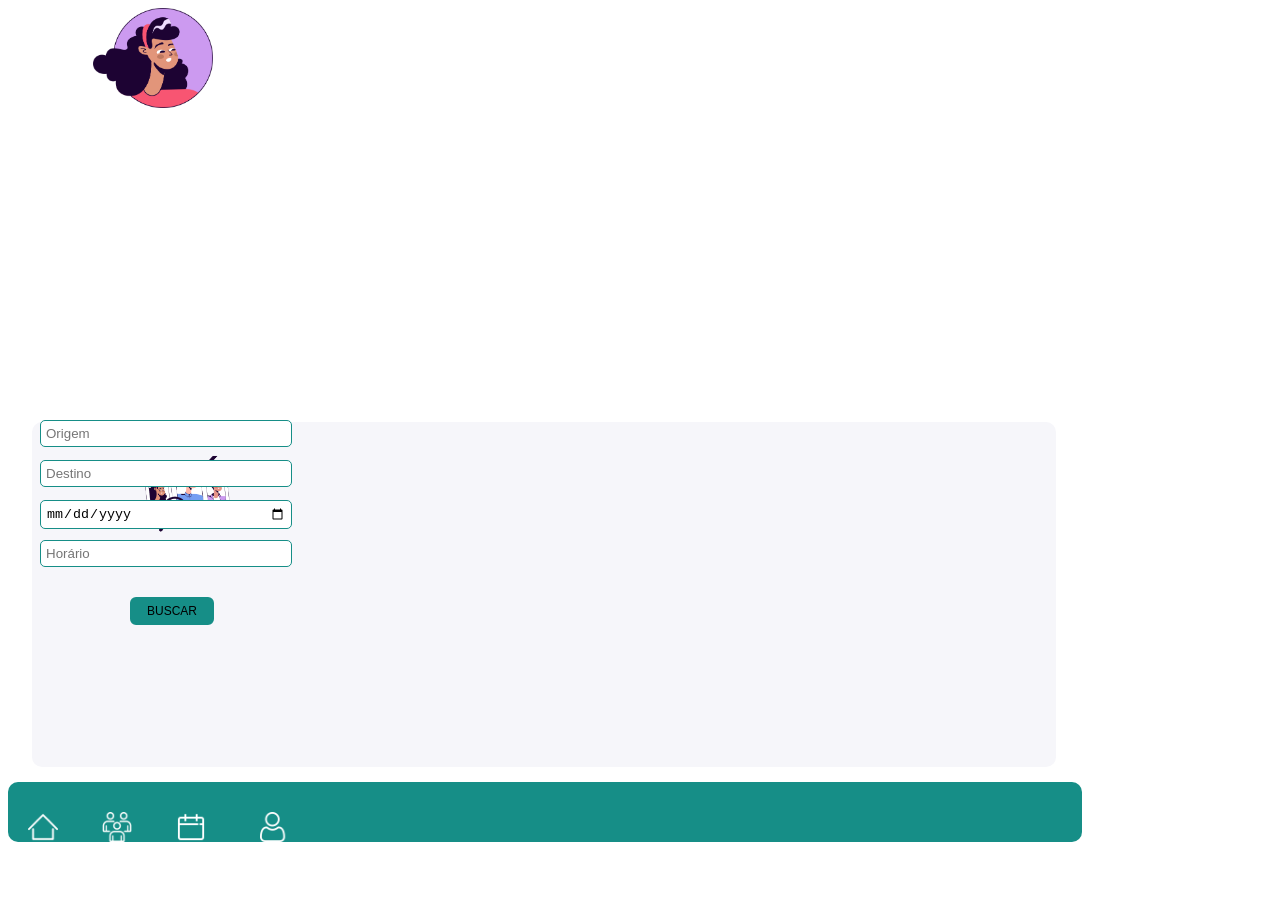
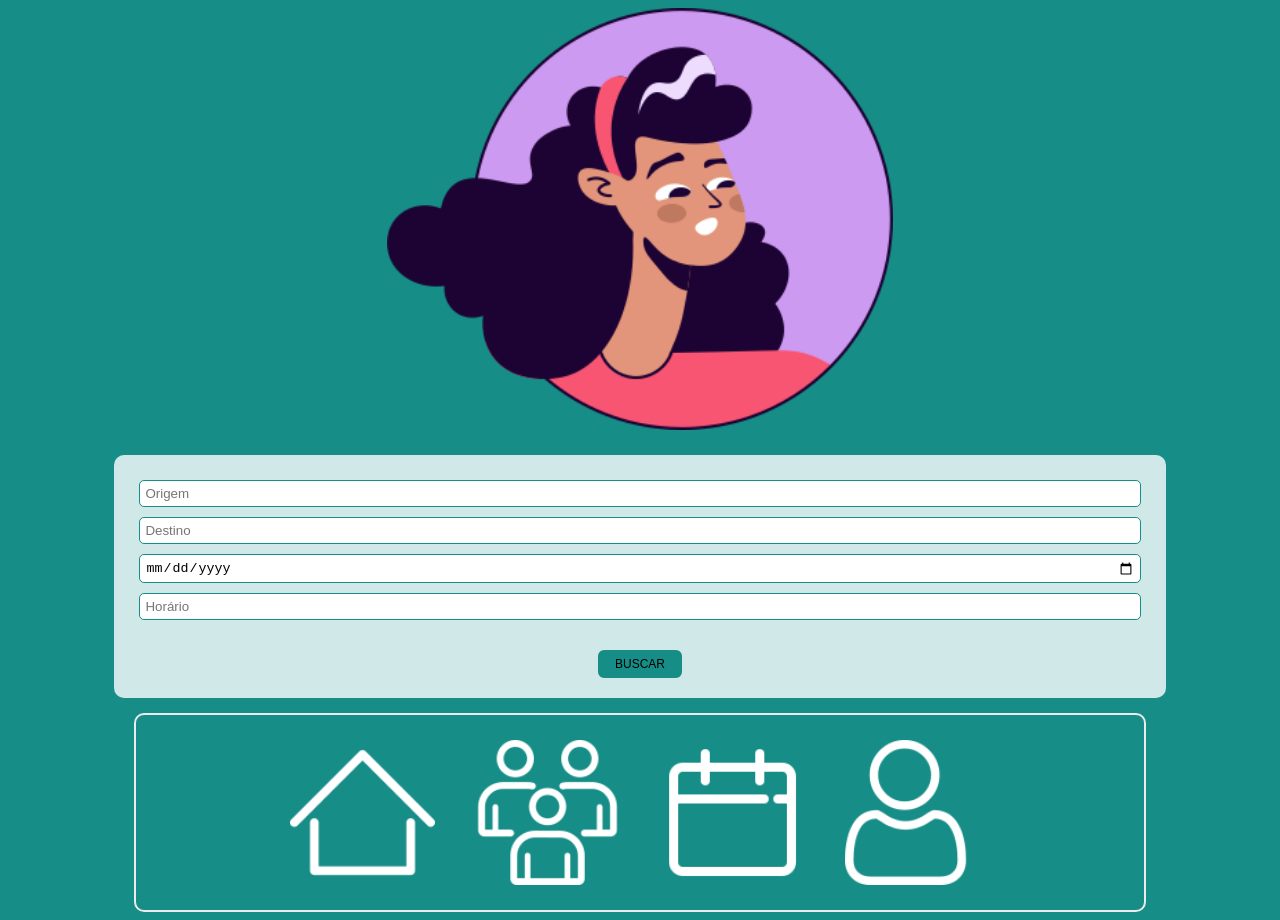
Before and after one commit to mdafonso/mobile, a plain HTML site: page index.html in a window 1280 px wide. Before the commit the page ends 850 px from the top, so only its background shows below. Drawn offline with Linux system fonts and the light colour scheme; files that its build step writes are made by us from their sources.

Commit message:
Atualizando css e arruamndo pastas

```diff
--- /dev/null
+++ b/assets/CSS/style.css
@@ -0,0 +1,117 @@
+
+
+
+
+body{
+    width: -webkit-fill-available;
+    background-color: #168E87;
+    display: flex;
+    flex-direction: column;
+    align-items: center;
+
+}
+
+
+
+.foto-perfil{
+    width: 40%;
+    margin-bottom: 25px;
+
+}
+
+.containerB{
+    display: flex;
+    align-items: center;
+    justify-content: center;
+    flex-direction: column;
+    width: 80%;
+    background-color: rgb(219, 219, 219);
+    border-radius: 10px;
+    padding: 20px;
+
+
+    background-repeat: no-repeat;
+    background-position: center center;
+    background-size: 80%;
+    background-color: rgba(255, 255, 255, 0.8);
+
+}
+
+.form_login{
+    width: -webkit-fill-available;
+
+}
+
+.input_login{
+    display: flex;
+    justify-content: center;
+}
+
+.input_login input{
+    margin: 5px;
+    padding: 5px;
+    border: 1px solid #168E87;
+    border-radius: 5px;
+    min-width: 60%;
+    width: 100%;
+
+}
+
+
+
+.input_login button{
+    margin-top: 25px;
+
+}
+
+
+.btn {
+    display: inline-block;
+    background:#168E87 ;
+    font-size: 12px;
+
+    font-weight: 500;
+    padding: 5px 15px;
+    margin-top: -3px;
+    border-radius: 6px;
+    border: 2px solid #168E87;
+    transition: all 0.3s ease;
+}
+
+.btn:hover{
+    color: white;
+    background: #3070F7;
+    border: 2px solid #3070F7;
+
+}
+
+footer {
+    width: -webkit-fill-available;
+    background-color: #168E87;
+    display: flex;
+    flex-direction: column;
+    align-items: center;
+
+
+}
+
+.containerF {
+    background-color: #168E87;
+    margin-top: 15px;
+    border-radius: 10px;
+    padding: 20px;
+    box-sizing: border-box;
+    display: flex;
+    flex-direction: row;
+    justify-content: center;
+    width: 80%;
+    border: 2px solid #ebebeb;
+
+
+}
+
+.containerF .img_bottom{
+    width: 15%;
+    margin: 5px 20px;
+
+}
--- a/index.html
+++ b/index.html
@@ -7,27 +7,26 @@
     <link rel="stylesheet" href="style.css">
 </head>
 <body>
-    <img class="buscar" alt="" src="img/foto-perfil.png" />
+    <img class="foto-perfil" alt="" src="img/foto-perfil.png" />
     <div class="containerB">
-        <img class="buscar" alt="" src="img/buscar.png" />
-        <form>
-            <div class="rectangle">
+        <form class="form_login">
+            <div class="input_login">
                 <label for="origem"></label>
                 <input type="text" placeholder="Origem">
             </div>
-            <div class="rectangle1">
+            <div class="input_login">
                 <label for="destino"></label>
                 <input type="text" placeholder="Destino">
             </div>
-            <div class="rectangle2">
+            <div class="input_login">
                 <label for="data"></label>
                 <input type="date" placeholder="Data">
             </div>
-            <div class="rectangle3">
+            <div class="input_login">
                 <label for="horario"></label>
                 <input type="text" placeholder="Horário">
             </div>
-            <div class="rectangle4">
+            <div class="input_login">
                 <button type="button" class="btn btn-buscar" onclick="BuscarCarona()">BUSCAR</button>
             </div>
 
@@ -38,10 +37,10 @@
 </body>
 <footer>
     <div class="containerF">
-        <img class="casa" alt="" src="img/casa.png" />
-        <img class="grupo" alt="" src="img/grupo.png" />
-        <img class="historico" alt="" src="img/historico.png" />
-        <img class="perfil" alt="" src="img/perfil.png" />
+        <img class="img_bottom" alt="" src="img/casa.png" />
+        <img class="img_bottom" alt="" src="img/grupo.png" />
+        <img class="img_bottom" alt="" src="img/historico.png" />
+        <img class="img_bottom" alt="" src="img/perfil.png" />
     </div>
 </footer>
 </html>
--- a/style.css
+++ /dev/null
@@ -1,281 +0,0 @@
-/* Página Inicial */
-
-body{
-    background-color: #ffffff;
-    height: auto;
-    left: auto;
-}
-
-.foto-perfil{
-    height: 10px;
-    left: 10px;
-
-}
-
-.containerB{
-    background-color: rgb(246, 246, 250);
-    height: 345px;
-    border-radius: 10px;
-    margin-top: 310px;
-    max-width: 81%; /* Defina a largura máxima conforme necessário */
-    margin-left: 1.9%; /* Defina a margem esquerda para alinhamento à esquerda */
-    padding: 20px;
-    box-sizing: border-box;
-
-}
-
-.buscar{
-    height: 100px;
-    left: 110px;
-    margin-left: 85px;
-
-}
-
-.rectangle input {
-    width: 160%;
-    padding: 5px;
-    border: 1px solid #168E87;
-    border-radius: 5px;
-}
-
-.containerB .rectangle {
-    position: absolute;
-    font-weight: bold;
-    top: 420px;
-    left: 40px;
-    width: 150px;
-  }
-
-.rectangle1 input {
-    width: 160%;
-  padding: 5px;
-  border: 1px solid #168E87;
-  border-radius: 5px;
-}
-
-.containerB .rectangle1 {
-    position: absolute;
-    font-weight: bold;
-    top: 460px;
-    left: 40px;
-    width: 150px;
-  }
-
-.rectangle2 input {
-    width: 160%;
-  padding: 5px;
-  border: 1px solid #168E87;
-  border-radius: 5px;
-}
-.containerB .rectangle2 {
-    position: absolute;
-    font-weight: bold;
-    top: 500px;
-    left: 40px;
-    width: 150px;
-}
-
-.rectangle3 input {
-    width: 160%;
-  padding: 5px;
-  border: 1px solid #168E87;
-  border-radius: 5px;
-}
-.containerB .rectangle3 {
-    position: absolute;
-    font-weight: bold;
-    top: 540px;
-    left: 40px;
-    width: 150px;
-}
-
-.rectangle4 input {
-  padding: 5px;
-  border: 1px solid #168E87;
-  border-radius: 5px;
-}
-.containerB .rectangle4 {
-    position: absolute;
-    font-weight: bold;
-    top: 600px;
-    left: 65px;
-    width: 170px;
-  }
-
-.btn {
-    display: inline-block;
-    background:#168E87 ;
-    font-size: 12px;
-
-    font-weight: 500;
-    padding: 5px 15px;
-    margin-top: -3px;
-    border-radius: 6px;
-    border: 2px solid #168E87;
-    margin-left: 65px;
-    transition: all 0.3s ease;
-}
-
-.btn:hover{
-    color: white;
-    background: #3070F7;
-    border: 2px solid #3070F7;
-
-}
-.containerF {
-    background-color: #168E87;
-    height: 60px;
-    margin-top: 15px;
-    border-radius: 10px;
-    max-width: 85%; /* Defina a largura máxima conforme necessário */
-    margin-left: 0%; /* Defina a margem esquerda para alinhamento à esquerda */
-    padding: 20px;
-    box-sizing: border-box;
-
-}
-
-
-.casa{
-    margin-top: 10px;
-    height: 30px;
-    left: auto;
-}
-
-
-.grupo{
-    margin-top: 10px;
-    margin-left: 40px;
-    height: 30px;
-    left: auto;
-
-
-}
-
-.historico{
-    margin-top: 10px;
-    margin-left: 40px;
-    height: 30px;
-    left: auto;
-
-}
-
-.perfil{
-    margin-top: 10px;
-    margin-left: 50px;
-    height: 30px;
-    left: auto;
-
-}
-
-/* Página da Escolha do Motorista */
-
-.motorista{
-    margin-top: 50px;
-    margin-left: 130px;
-    height: 110px;
-    left: 110px;
-
-}
-
-.chat{
-
-    margin-left: -60px;
-    height: 40px;
-    left: 40px;
-
-}
-
-
-.container1 {
-    background-color: rgb(246, 246, 250);
-    height: 150px;
-    border-radius: 10px;
-    margin-top: 30px;
-    max-width: 81%; /* Defina a largura máxima conforme necessário */
-    margin-left: 1.9%; /* Defina a margem esquerda para alinhamento à esquerda */
-    padding: 20px;
-    box-sizing: border-box;
-}
-
-.estrela {
-    height: 20px;
-    left: 20px;
-
-}
-
-.carro {
-    height: 20px;
-    left: 20px;
-
-}
-
-.container2 {
-    background-color: rgb(246, 246, 250);
-    border-radius: 10px;
-    margin-top: 10px;
-    max-width: 81%; /* Defina a largura máxima conforme necessário */
-    margin-left: 1.9%; /* Defina a margem esquerda para alinhamento à esquerda */
-    padding: 20px;
-    box-sizing: border-box;
-}
-
-.container3 {
-    background-color: rgb(246, 246, 250);
-    border-radius: 10px;
-    margin-top: 10px;
-    max-width: 81%; /* Defina a largura máxima conforme necessário */
-    margin-left: 1.9%; /* Defina a margem esquerda para alinhamento à esquerda */
-    padding: 20px;
-    box-sizing: border-box;
-}
-
-/* Página de Confirmação de Reservar */
-
-.linha1{
-    position: fixed;
-      width: 200px;
-      height: 2px;
-      top: 50px;
-      margin-left: 0px;
-      background-color:#168E87;
-  }
-
-.proxima1{
-    height: 40px;
-    left: 40px;
-}
-
-.confirmacao {
-    height: 150px;
-    left: 150px;
-}
-
-.email {
-    height: 150px;
-    left: 150px;
-}
-
-.chat1 {
-    height: 150px;
-    left: 150px;
-}
-
-.container4 {
-    background-color: rgb(246, 246, 250);
-    border-radius: 10px;
-    margin-top: 10px;
-    max-width: 81%; /* Defina a largura máxima conforme necessário */
-    margin-left: 1.9%; /* Defina a margem esquerda para alinhamento à esquerda */
-    padding: 20px;
-    box-sizing: border-box;
-}
-
-.container5 {
-    background-color: rgb(246, 246, 250);
-    border-radius: 10px;
-    margin-top: 10px;
-    max-width: 81%; /* Defina a largura máxima conforme necessário */
-    margin-left: 1.9%; /* Defina a margem esquerda para alinhamento à esquerda */
-    padding: 20px;
-    box-sizing: border-box;
-}
```
Also changed, not shown: confirmação.html (+14 -11 lines), assets/CSS/confirmacao.css (added).
